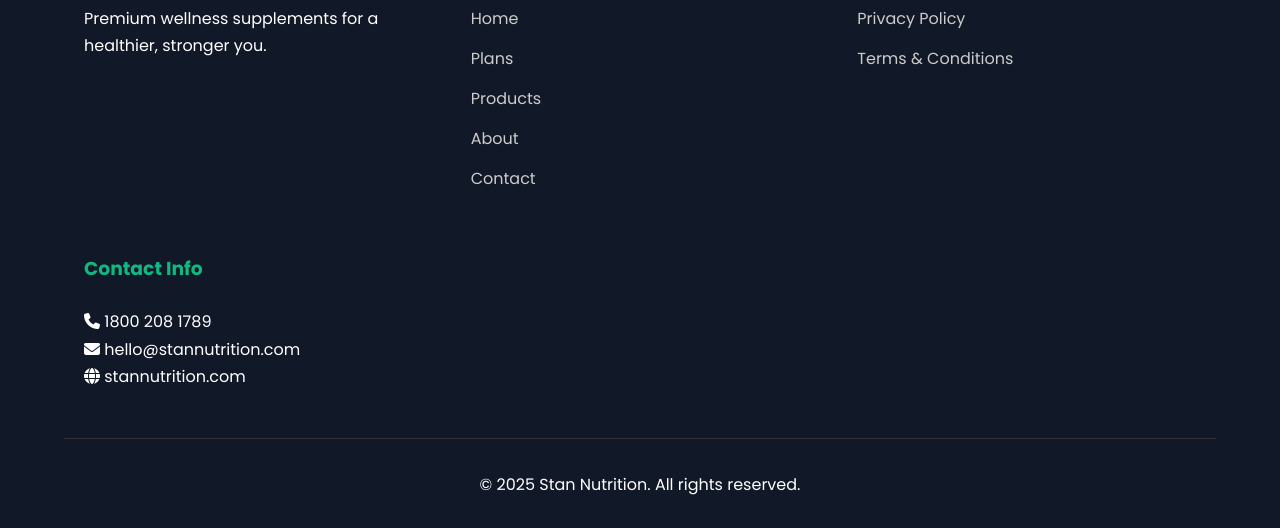
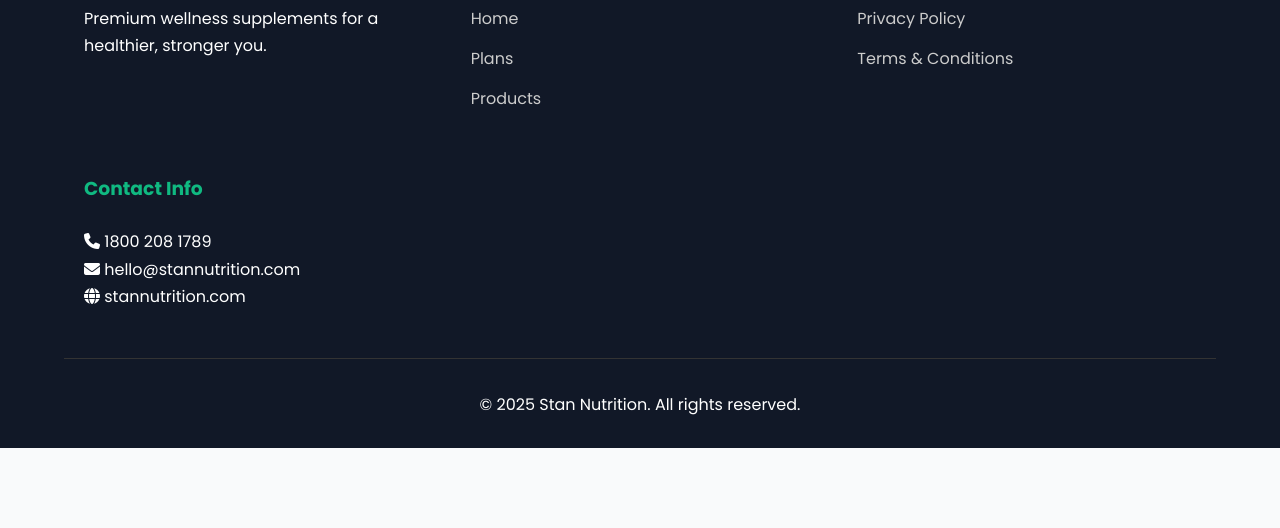
Before and after one commit to skskumarsah1964-png/StanNutrition, a plain HTML site: page about.html in a window 1280 px wide. Shown: the part 3078-3606 px from the top of the page. After the commit the page ends 3526 px from the top, so only its background shows below. Drawn offline with Linux system fonts and the light colour scheme.

Commit message:
changes in footer

```diff
--- a/about.html
+++ b/about.html
@@ -385,8 +385,6 @@
       <a href="index.html">Home</a>
       <a href="index.html#plans">Plans</a>
       <a href="index.html#products">Products</a>
-      <a href="about.html">About</a>
-      <a href="contact.html">Contact</a>
     </div>
 
     <div class="footer-col">
```
Also changed, not shown: contact.html (+0 -2 lines), index.html (+0 -2 lines), privacy_policy.html (+0 -2 lines), term_condition.html (+0 -2 lines).
